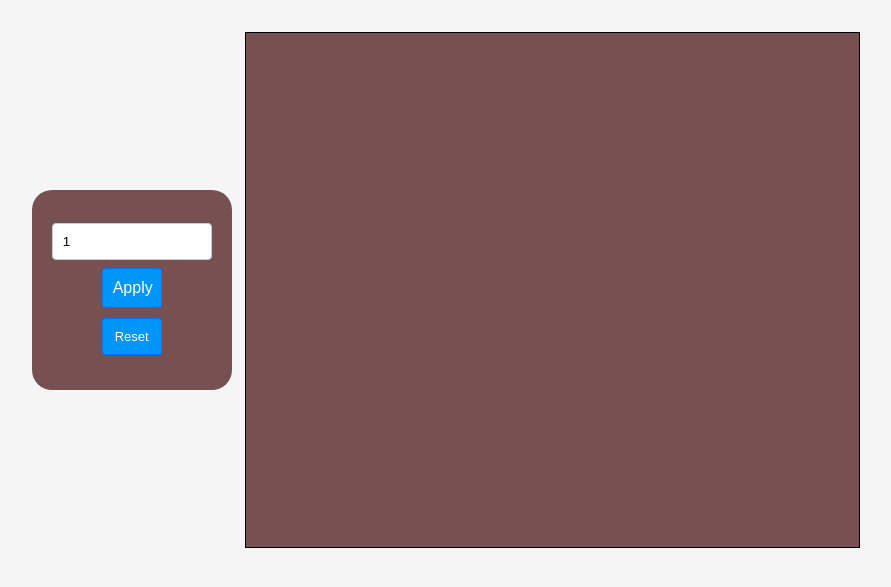
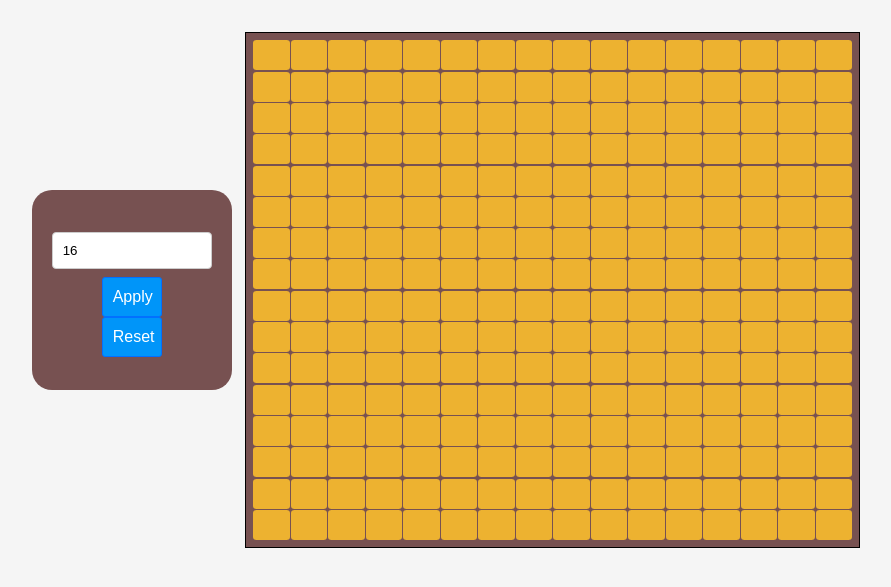
Before and after one commit to Biniyam-Belay/Etch-a-Sketch, a plain HTML site: page index.html in a window 1280 px wide. Both pictures are taken after a click on the button "Apply". Shown: the part 117-704 px from the top of the page, without its empty margins (194-1085 px from the left). Drawn offline with Linux system fonts and the light colour scheme.

Commit message:
edited the action button, the gridsize is adding the input numbers together as the next input, fix it next time.

```diff
--- a/index.html
+++ b/index.html
@@ -12,11 +12,11 @@
       <div class="controls">
 
         <form id="myForm"></form>
-      <input type="number" id="quantity" name="quantity" min="1" max="100" value="1">
+      <input type="number" id="quantity" name="quantity" min="16" max="100" value="16"/>
 
       <button id="aply">Apply</button>
 
-      <button type="reset" class="rstbtn">Reset</button>
+      <button type="reset" id="rstbtn">Reset</button>
         </form>
 
       </div>
--- a/script.js
+++ b/script.js
@@ -1,4 +1,5 @@
 const container = document.querySelector(".container");
+let gridSize;
 
 // a function that changes the color of the box n hover
 function handleMouseOver(event) {
@@ -7,9 +8,8 @@ function handleMouseOver(event) {
 }
 
 function createGrid(gridsize) {
-  // let gridsize = parseInt(document.getElementById("quantity").value);
   // creating the boxes
-  for (i = 0; i < gridsize ** 2; i++) {
+  for (i = 0; i < gridsize * gridsize; i++) {
     divs = document.createElement("div");
     divs.classList.add("divv");
     divs.style.cssText =
@@ -21,7 +21,10 @@ function createGrid(gridsize) {
   }
 }
 
-btn = document.getElementById("aply");
-// btn.addEventListener("click", createGrid(gridsize));
-btn.onClick = () => alert("hello");
-// console.log(gridsize);
+
+let btn = document.getElementById('aply');
+btn.addEventListener("click", () => {
+    gridSize = parseInt(document.getElementById("quantity").value);
+    createGrid(gridSize);
+    console.log(gridSize);
+});
```
